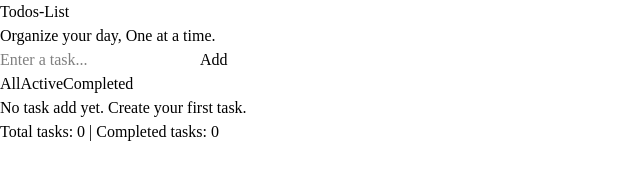
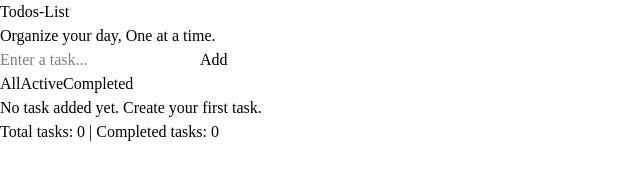
Before and after one commit to khanra321/todo-pro, a React (Vite) app: page / in a window 1280 px wide. Shown: the top 186 px of the page, without its empty margins (0-640 px from the left). Built offline with nearby package versions, Linux system fonts and the light colour scheme.

Commit message:
Modify massage

```diff
--- a/src/App.tsx
+++ b/src/App.tsx
@@ -39,8 +39,16 @@ export default function App() {
           onDelete={removeTodo}
           onEdit={editTodo}
         />
-        {todos.length === 0 && (
-          <p className="mt-6 text-center text-slate-800">No task add yet. Create your first task.</p>
+        {filteredTodos.length === 0 && (
+          <p className="mt-6 text-center text-slate-400">
+            {todos.length === 0
+              ? "No task added yet. Create your first task."
+              : filter === "active"
+                ? "No active tasks."
+                : filter === "completed"
+                  ? "No completed tasks."
+                  : "No tasks found."}
+          </p>
         )}
         <TodoStats
           total={lenTodo}
```
Also changed, not shown: src/features/todos/hooks/useTodos.ts (line endings or trailing spaces).
